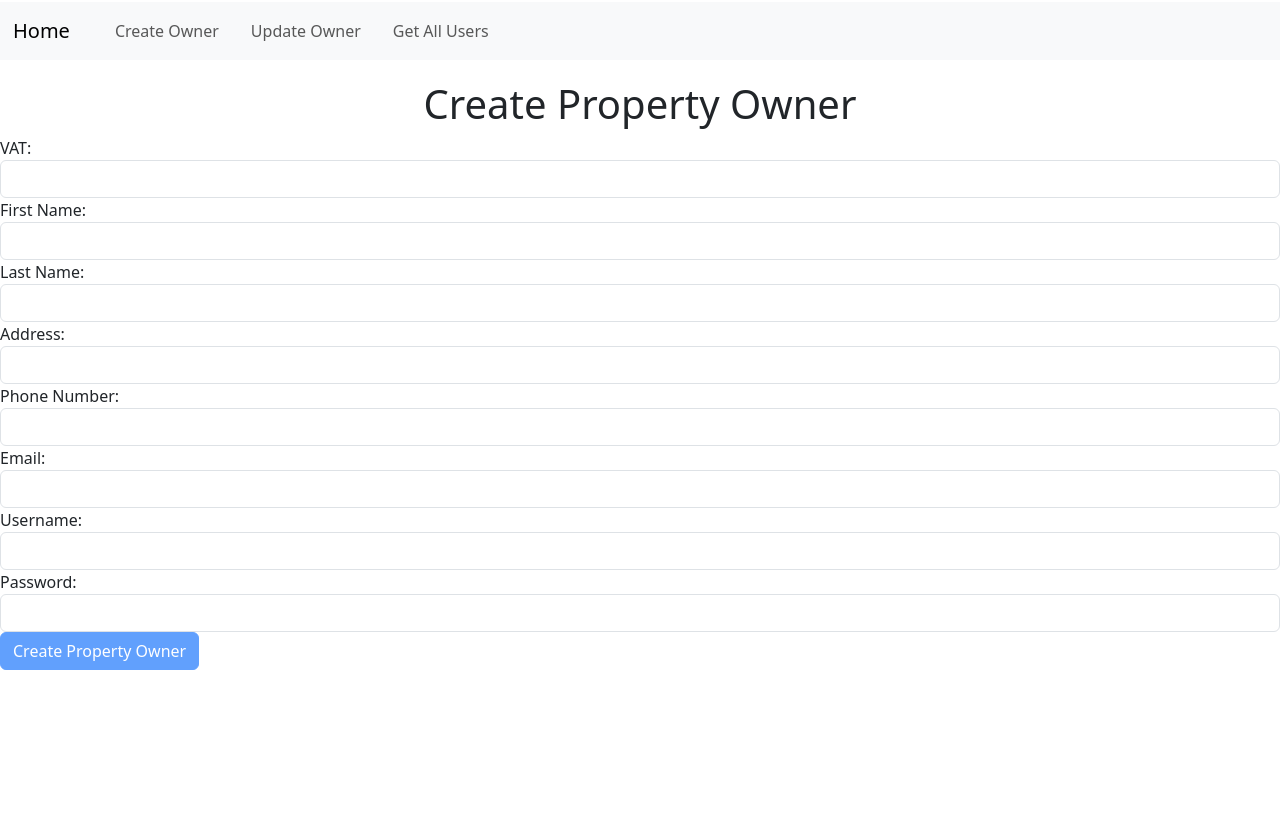
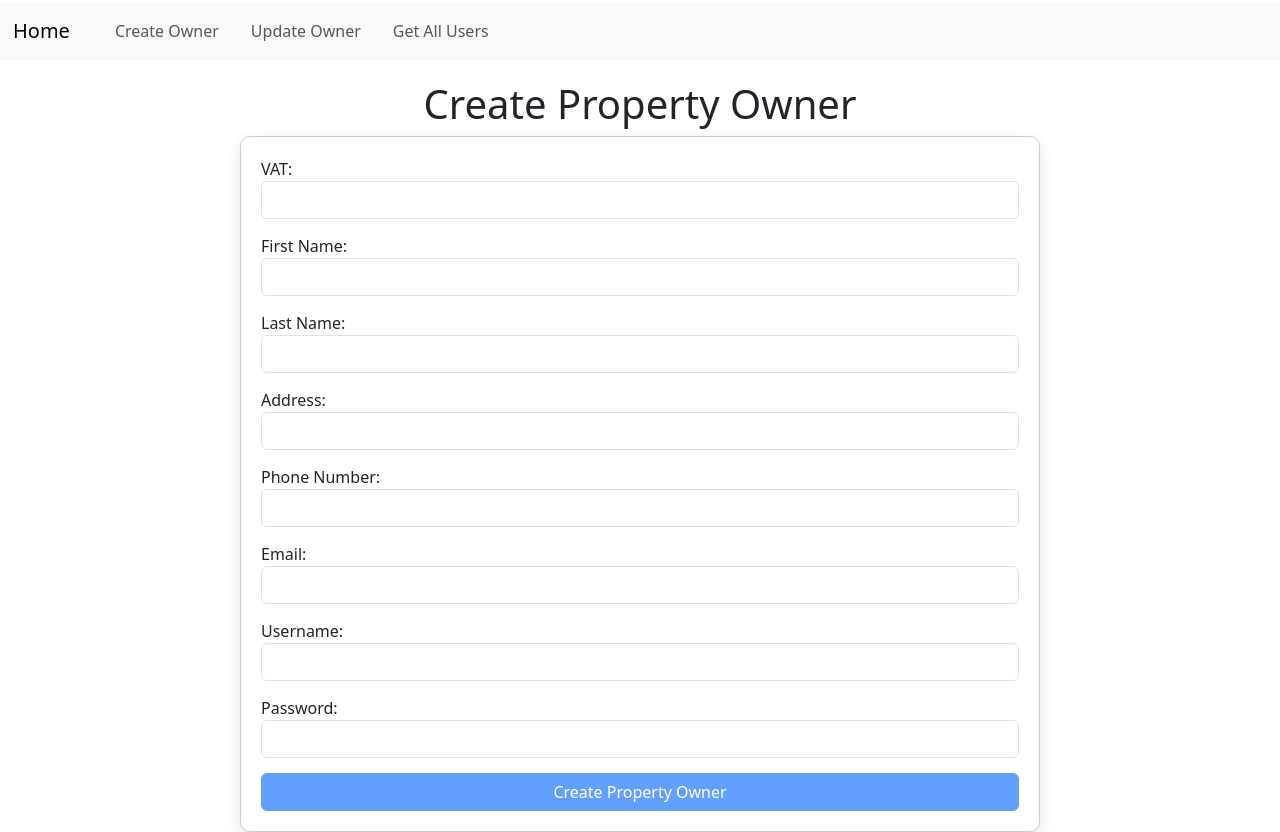
Before and after one commit to johnm1999/WebTechnikonAngular, an Angular app: page /create in a window 1280 px wide. Before the commit the page ends 800 px from the top, so only its background shows below. Built offline with nearby package versions, Linux system fonts and the light colour scheme.

Commit message:
update design at create Owner

```diff
--- a/src/app/create-owner/create-owner.component.css
+++ b/src/app/create-owner/create-owner.component.css
@@ -0,0 +1,23 @@
+/* Το στυλ για την καρτέλα */
+.card {
+    max-width: 800px; /* Ύψος καρτέλας */
+    margin: 0 auto; /* Κεντράρισμα */
+    padding: 20px; /* Εσωτερικό padding */
+    border: 1px solid #ccc; /* Περίγραμμα */
+    border-radius: 10px; /* Γωνίες */
+    box-shadow: 0 5px 15px rgba(0, 0, 0, 0.1); /* Σκιά */
+    background-color: #fff; /* Χρώμα φόντου */
+}
+
+.text-center {
+    text-align: center; /* Κεντράρισμα κειμένου */
+}
+
+.formGroup {
+    margin-bottom: 15px; /* Κενό ανάμεσα στις φόρμες */
+}
+
+.btn {
+    display: block; /* Κεντράρισμα κουμπιού */
+    width: 100%; /* Πλήρης πλάτος */
+}
--- a/src/app/create-owner/create-owner.component.html
+++ b/src/app/create-owner/create-owner.component.html
@@ -1,5 +1,5 @@
 <h1 class="text-center">Create Property Owner</h1>
-<form [formGroup]="propertyOwnerForm" (ngSubmit)="onSubmit()">
+<form [formGroup]="propertyOwnerForm" (ngSubmit)="onSubmit()"  class="card">
     <div class="formGroup">
         <label for="vat">VAT:</label>
         <input id="vat" formControlName="vat" class="form-control" required />
```
